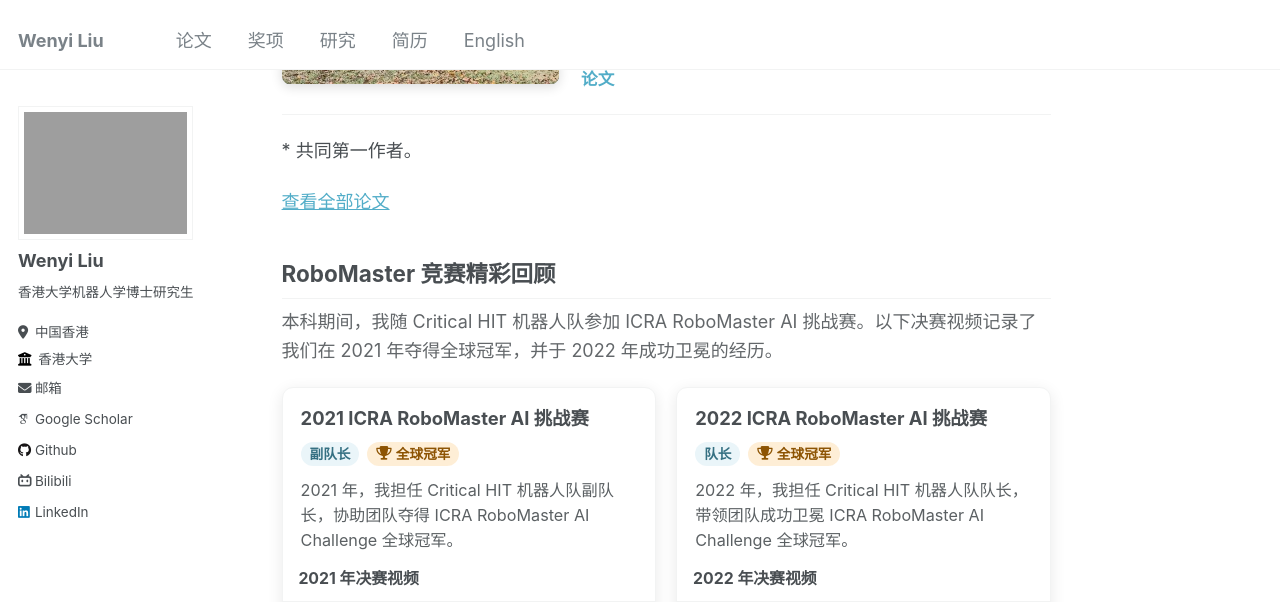
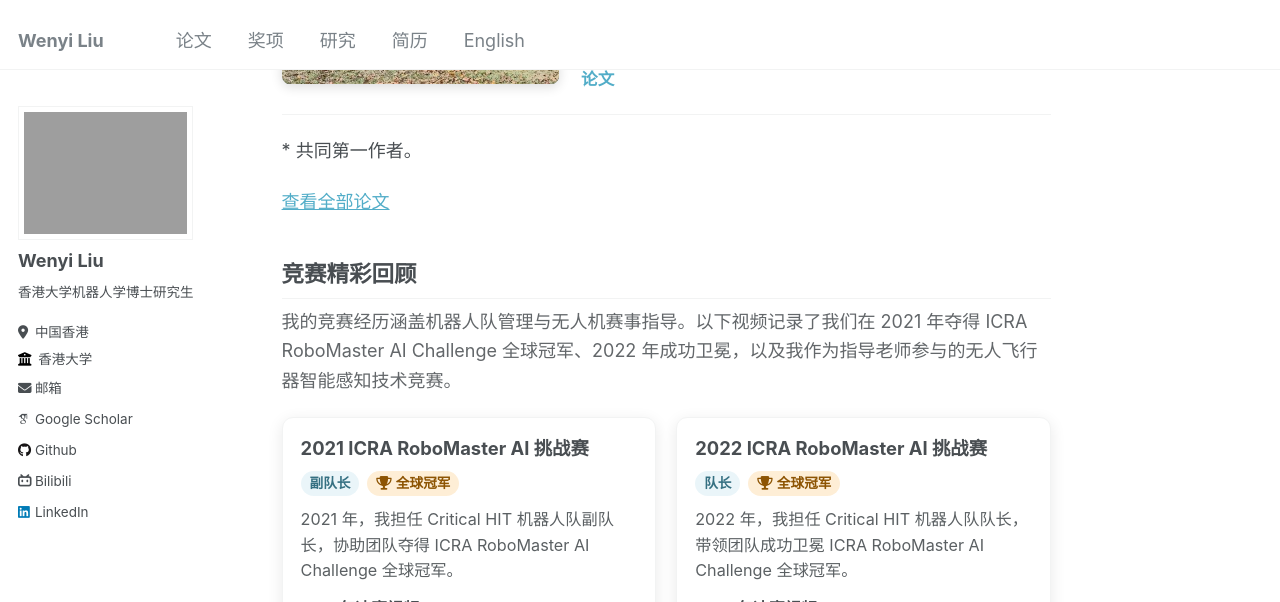
Before and after one commit to FENYUN323/liuwenyi.github.io, a Jekyll site: the page built from _pages/chinese.md, in a window 1280 px wide and 1400 px high, scrolled down 1732 px. Shown: the top 602 px of the window. Built offline with Jekyll 4.4.1, drawn with Linux system fonts in a browser that asks for light colours; some web fonts are replaced; some of the changed text lies outside the part shown; grey boxes are pictures that could not be loaded.

Commit message:
Add mentored UAV competition video and update profile photo

```diff
--- a/_includes/competition-videos.html
+++ b/_includes/competition-videos.html
@@ -2,13 +2,13 @@
 
 <section class="competition-highlights" aria-labelledby="competition-highlights-title">
   <h2 id="competition-highlights-title">
-    {% if competition_language == "zh" %}RoboMaster 竞赛精彩回顾{% else %}RoboMaster Competition Highlights{% endif %}
+    {% if competition_language == "zh" %}竞赛精彩回顾{% else %}Competition Highlights{% endif %}
   </h2>
   <p class="competition-highlights__intro">
     {% if competition_language == "zh" %}
-      本科期间，我随 Critical HIT 机器人队参加 ICRA RoboMaster AI 挑战赛。以下决赛视频记录了我们在 2021 年夺得全球冠军，并于 2022 年成功卫冕的经历。
+      我的竞赛经历涵盖机器人队管理与无人机赛事指导。以下视频记录了我们在 2021 年夺得 ICRA RoboMaster AI Challenge 全球冠军、2022 年成功卫冕，以及我作为指导老师参与的无人飞行器智能感知技术竞赛。
     {% else %}
-      During my undergraduate studies, I competed with the Critical HIT robotics team in the ICRA RoboMaster AI Challenge. These final-match videos capture our 2021 world championship and successful title defense in 2022.
+      My competition experience spans robotics team leadership and mentorship. These videos highlight our ICRA RoboMaster AI Challenge world championships in 2021 and 2022, together with an unmanned aerial vehicle competition that I supported as a mentor.
     {% endif %}
   </p>
 
@@ -44,7 +44,9 @@
           <h3 class="competition-video-card__title">{{ competition_title }}</h3>
           <div class="competition-video-card__meta" role="group" aria-label="{% if competition_language == 'zh' %}角色与比赛成绩{% else %}Role and competition result{% endif %}">
             <span class="competition-video-card__role">{{ competition_role }}</span>
-            <span class="competition-video-card__result"><i class="fas fa-trophy" aria-hidden="true"></i> {{ competition_result }}</span>
+            {% if competition_result != "" %}
+              <span class="competition-video-card__result"><i class="fas fa-trophy" aria-hidden="true"></i> {{ competition_result }}</span>
+            {% endif %}
           </div>
           <p class="competition-video-card__description">{{ competition_description }}</p>
         </div>
```
Also changed, not shown: _data/competition_videos.yml (+13 -0 lines), 1 other file.
